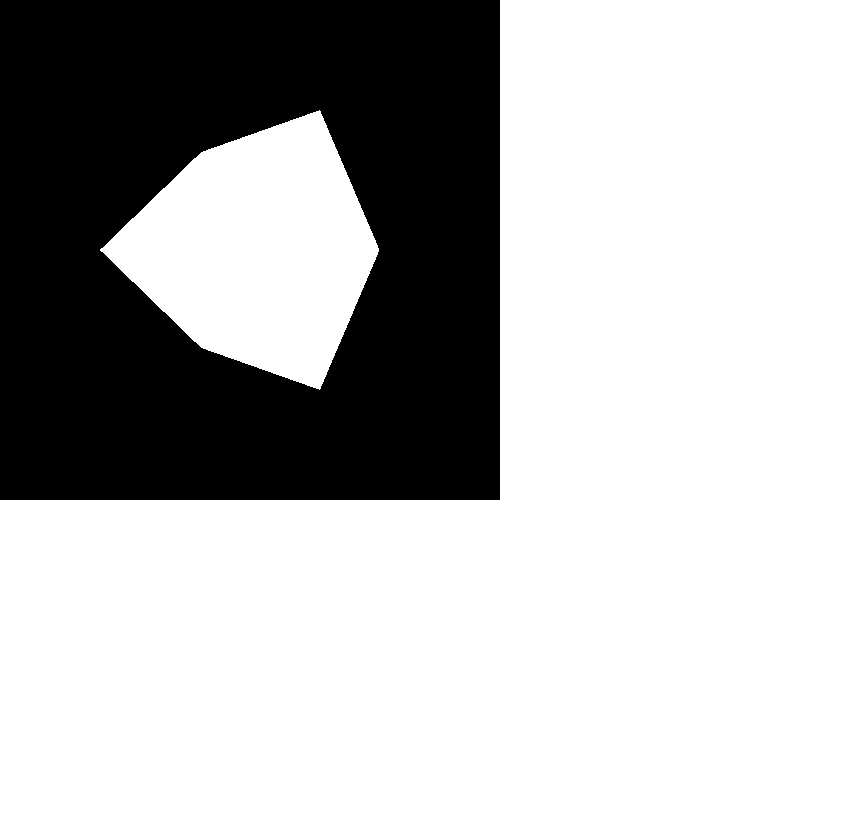
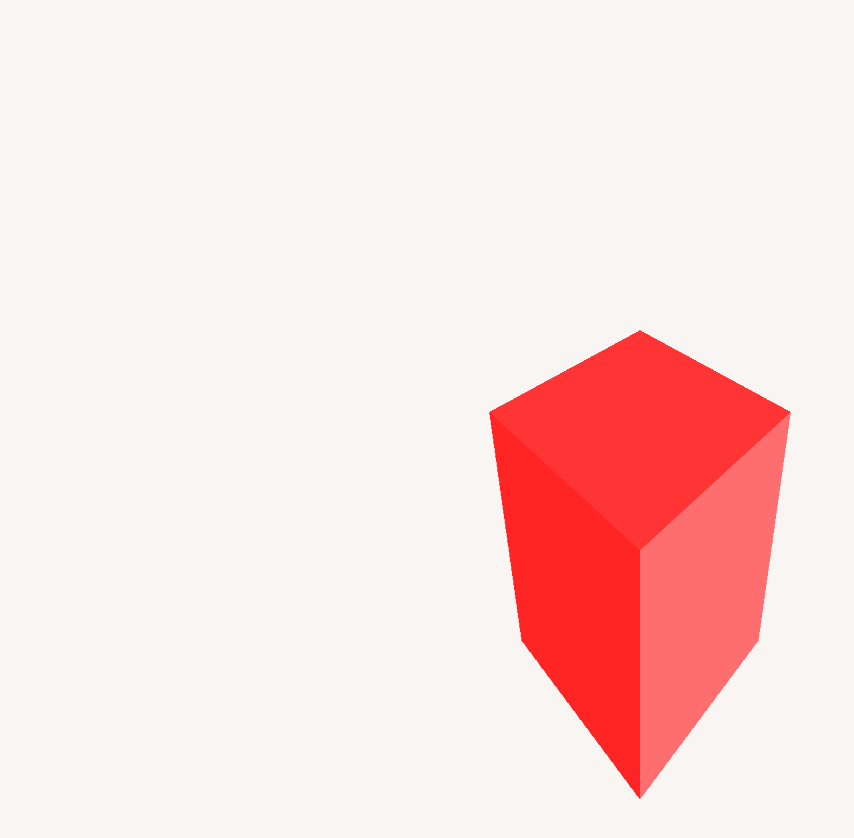
Before and after one commit to EivindYN/EmptyThreeJS, a website built with Vite: page index.html in a window 1280 px wide. Shown: the whole page, without its empty margins (0-854 px from the left). Before the commit the page ends 800 px from the top, so only its background shows below. Built offline with nearby package versions, Linux system fonts and the light colour scheme; animation ran at ten frames a second.

Commit message:
Fix start project

```diff
--- a/index.html
+++ b/index.html
@@ -10,7 +10,7 @@
 </head>
 
 <body>
-  <canvas id="canvas1"></canvas>
+  <canvas id="canvas"></canvas>
   <script type="module" src="/src/main.ts"></script>
 </body>
 
--- a/src/main.ts
+++ b/src/main.ts
@@ -1,31 +1,41 @@
 //npm install dat.gui --save-dev
 //npm install @types/dat.gui --save-dev
-import * as THREE from 'three'
-const scene = new THREE.Scene()
+import * as THREE from "three";
+const scene = new THREE.Scene();
+scene.background = new THREE.Color(0xf8f5f2);
 
-const camera1 = new THREE.PerspectiveCamera(75, 1, 0.1, 10)
+const camera = new THREE.PerspectiveCamera(75, 1920 / 1080, 0.1, 10);
+camera.position.y = 1.5;
+camera.position.z = 2;
 
-camera1.position.z = 2
-
-const canvas1 = document.getElementById('canvas1') as HTMLCanvasElement
-let renderer1 = new THREE.WebGLRenderer({ canvas: canvas1 })
-let HD = false;
-let pixels = HD ? 2000 : 500;
-renderer1.setSize(pixels, pixels)
-
+const canvas = document.getElementById("canvas") as HTMLCanvasElement;
+let renderer = new THREE.WebGLRenderer({ canvas });
+renderer.setSize(1920, 1080);
 
 const groundGeometry = new THREE.BoxGeometry(1, 1, 1);
-const groundMaterial = new THREE.MeshBasicMaterial();
+const groundMaterial = new THREE.MeshPhongMaterial();
 const groundMesh = new THREE.Mesh(groundGeometry, groundMaterial);
 groundMesh.position.y = 0;
-groundMesh.rotateY(Math.PI / 4)
-groundMesh.rotateZ(Math.PI / 4)
+groundMesh.rotateY(Math.PI / 4);
 scene.add(groundMesh);
 
+const light = new THREE.AmbientLight(0xff0000); // red light
+light.intensity = 1;
+scene.add(light);
+
+const light2 = new THREE.DirectionalLight(0xffffff); // white light
+light2.intensity = 0.5;
+light2.position.set(1, 1, 2);
+light2.target = groundMesh;
+light2.castShadow = true;
+scene.add(light2);
+
+camera.lookAt(new THREE.Vector3(0, 0, 0));
 function update() {
-    requestAnimationFrame(update)
+  requestAnimationFrame(update);
 
-    renderer1.render(scene, camera1)
+  //groundMesh.rotateY(Math.PI / 60);
+
+  renderer.render(scene, camera);
 }
-
-update()
+update();
```
